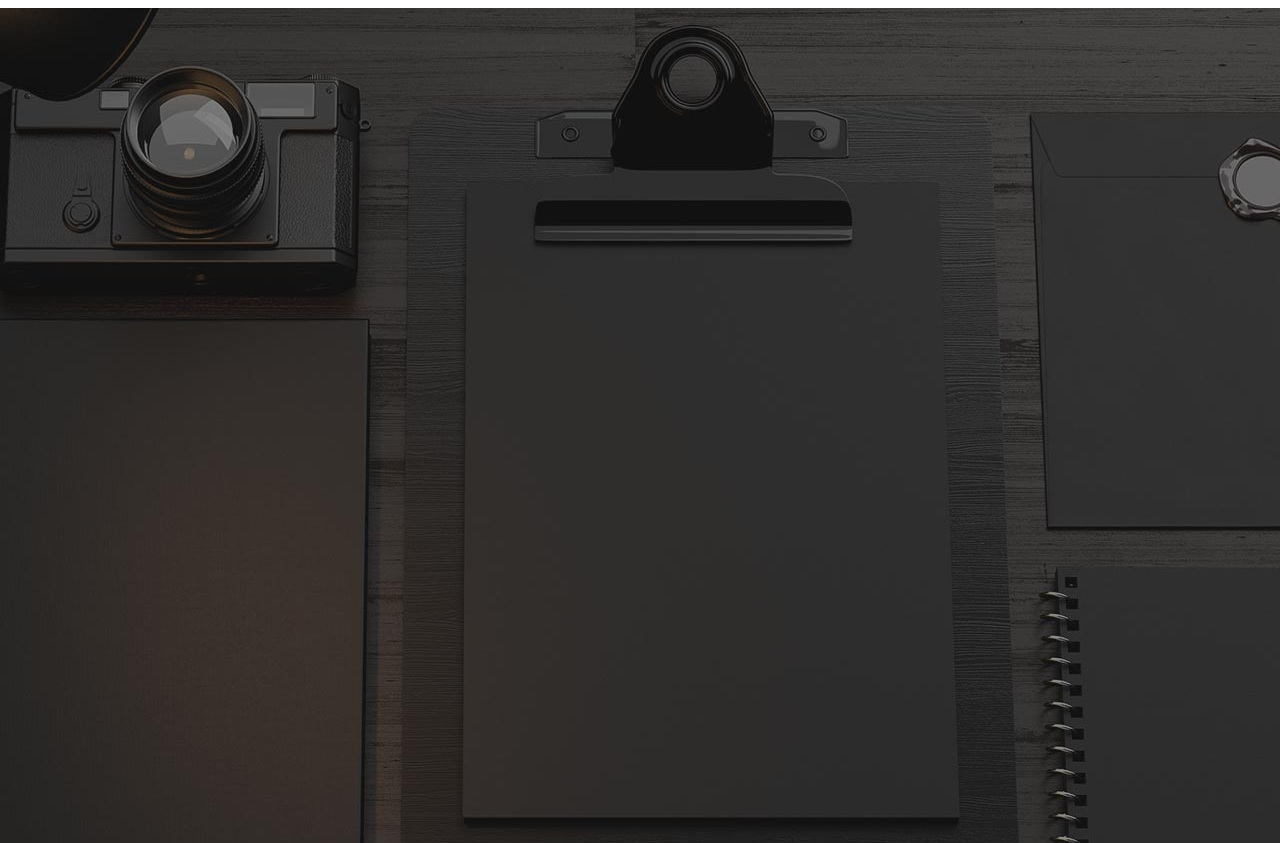
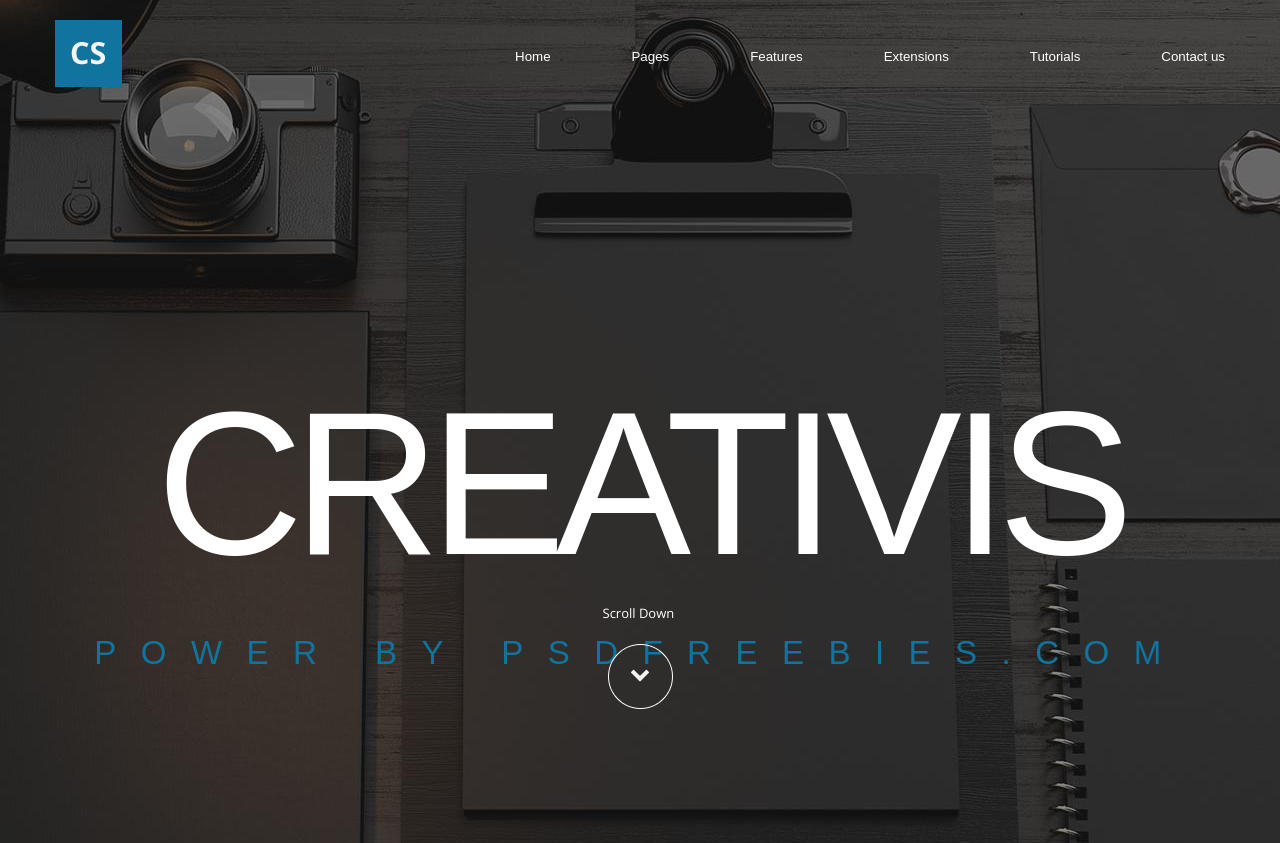
Before and after one commit to MashaKosher/PRI_1laba, a plain HTML site: page index.html in a window 1280 px wide. Shown: the top 843 px of the page. Drawn offline with nearby package versions, Linux system fonts and the light colour scheme; a web font is replaced by a local one.

Commit message:
first commit from my part

```diff
--- a/index.html
+++ b/index.html
@@ -1,23 +1,71 @@
 <!DOCTYPE html>
 <html lang="en">
+
 <head>
   <meta charset="UTF-8" />
   <meta name="viewport" content="width=device-width, initial-scale=1.0" />
   <title>Document</title>
-    <link rel="stylesheet" href="static/style/style.css">
+  <link rel="stylesheet" href="static/style/style.css" />
+  <link href="https://fonts.cdnfonts.com/css/gotham-6" rel="stylesheet">
+  <link rel="preconnect" href="https://fonts.gstatic.com">
+  <link href="https://fonts.googleapis.com/css2?family=Open+Sans:wght@400;700&display=swap" rel="stylesheet">
 </head>
-
-
 
 <body>
   <!-- главный div -->
   <div class="main-container">
+    <!-- первый div -->
+    <div class="first-layer-container">
+      <div class="first-layer-one-container">
 
-        <!-- первый div -->
-        <div class="first-layer-container">  </div>
+        <div>
+          <img src="static/images/FirstLayer/CS.png" alt="" />
+          <!-- <div class="first-layer-one-container-image"><img src="static/images/FirstLayer/Rectangle9.png" alt=""></div> -->
+        </div>
+        <ul>
+          <li><a href="">Home</a></li>
+          <li><a href="">Pages</a></li>
+          <li><a href="">Features</a></li>
+          <li><a href="">Extensions</a></li>
+          <li><a href="">Tutorials</a></li>
+          <li><a href="">Contact us</a></li>
+        </ul>
+      </div>
+
+      <div class="first-layer-two-container">
+        <div>
+          <p class="text-layer1-one-container">CREATIVIS</p>
+        </div>
+        <div>
+          <p class="text-layer1-two-container">POWER BY PSDFREEBIES.COM</p>
+        </div>
+      </div>
+
+      <div class="first-layer-three-container">
+        <div>
+          <p>Scroll Down</p>
+        </div>
+        <div><img src="" alt=""></div>
+        <div class="first-layer-three-DIVcontainer">
+          <img src="static/images/FirstLayer/thing.png" alt="">
+        </div>
+
+      </div>
+    </div>
 
     <!-- второй div -->
-        <div class="second-layer-container"> </div>
+    <div class="second-layer-container">
+      <div class="w-container">
+        <p>WE ARE AWESOME AGENCY</p>
+      </div>
+
+      <div class="secnd-icon-container">
+        <div><img src="static/images/SecondLayer/Ellipse1copy3.png" alt=""></div>
+        <div><img src="static/images/SecondLayer/Ellipse1copy3.png" alt=""></div>
+        <div><img src="static/images/SecondLayer/Ellipse1copy3.png" alt=""></div>
+        <div><img src="static/images/SecondLayer/Ellipse1copy3.png" alt=""></div>
+      </div>
+    </div>
 
     <!-- третий div -->
     <div class="third-layer-container">
@@ -48,10 +96,7 @@
 
     <!-- десятый div -->
     <div class="tenth-layer-container"></div>
-
-
   </div>
-
 </body>
 
 </html>
--- a/static/style/style.css
+++ b/static/style/style.css
@@ -4,6 +4,12 @@
     flex-direction: column;
     align-items: center;
 
+
+}
+
+body{
+    margin: 0;
+    padding: 0;
 }
 
 
@@ -13,18 +19,142 @@
     background-image: url(backgroundimage/FirstLayerBackground/Layer962.png);
     width: 1600px;
     height: 880px;
+    display: flex;
+    flex-direction: column;
+    align-items: center;
+    /* justify-content: space-between; */
 }
 
+.first-layer-one-container{
+    width: 1170px;
+    padding-top: 20px;
+    display: flex;
+    flex-direction: row;
+    align-items: center;
+    justify-content: space-between;
+}
+
+.first-layer-one-container>ul{
+    width: 710px;
+    display: inline-flex;
+    flex-direction: row;
+    align-items: center;
+    justify-content: space-between;
+    list-style: none;
+}
+
+.first-layer-one-container>ul>li>a{
+    color: white ;
+    font-family: 'Myriad Pro', sans-serif;
+    font-size: 10pt;
+    font: optional;
+    text-decoration: none;
+}
+
+.first-layer-two-container{
+    padding-top: 390px;
+    height: 110px;
+    width: 836px;
+    display: flex;
+    justify-content: center;
+    flex-direction: column;
+    align-items: center;
+    margin: 0;
+}
+
+.first-layer-two-container>div{
+    margin: 0;
+    padding: 0;
+    /* display: inline; */
+}
+
+.text-layer1-one-container{
+    display: inline;
+    font-family: 'Gotham Bold', sans-serif;
+    color: white;
+    font-size: 152.54pt;
+    letter-spacing: -0.05em;
+}
+
+.text-layer1-two-container{
+    display: inline-flex;
+    font-family: 'Gotham Medium',sans-serif ;
+    color: #11749e;
+    letter-spacing: 0.74em;
+    white-space: nowrap;
+    font-size: 24.79pt;
+}
+
+.first-layer-three-container{
+    display: flex;
+    justify-content: center;
+    align-items: center;
+    width: 168px;
+    flex-direction: column;
+    padding-bottom: 20px;
+    font-size: small;
+
+}
+
+.first-layer-three-container>div>p{
+    font-family: 'Open Sans', sans-serif;
+    width: 75px;
+    height: 11px;
+    white-space: nowrap;
+    color: white;
+}
+
+.first-layer-three-DIVcontainer{
+    width: 65px;
+    height: 65px;
+    text-align: center;
+    background-image: url(backgroundimage/FirstLayerBackground/Ellipse2.png);
+}
+
+.first-layer-three-DIVcontainer>img{
+    margin-top: 25px;
+}
 
 /* второй div */
 .second-layer-container{
     background-image: url(backgroundimage/SecondLayerBackground/Rectangle2.png);
     width: 1600px;
     height: 738px;
-
-
+    display: flex;
+    flex-direction: column;
+    align-items: center;
 }
 
+.w-container{
+    margin-top: 100px;
+    height: 176px;
+    width: 184px;
+    background-image: url(backgroundimage/SecondLayerBackground/W.png);
+    display: flex;
+    justify-content: center;
+    align-items: center;
+}
+
+.w-container>p{
+    font-family: 'Gotham Medium',sans-serif;
+    font-size: 37.55pt;
+    white-space: nowrap;
+    color: white;
+}
+
+.secnd-icon-container{
+    margin-top: 68px;
+
+    display: flex;
+    /* flex-direction: row; */
+    /* align-items: center; */
+    justify-content: space-between;
+    /* width: 270px; */
+}
+
+.secnd-icon-container>div{
+    width: 270px;
+}
 
 /* третий div */
 .third-layer-container{
@@ -73,19 +203,3 @@
     width: 801px;
     height: 474px;
 }
-
-#govno{
-    height: 380px;
-    width: 380px;
-    background-color: black;
-    justify-content: center;
-    align-items: center;
-    display: flex;
-}
-
-#zalypa{
-    height: 100px;
-    width: 100px;
-
-    background-color: brown;
-}
```
Also changed, not shown: index2.html (deleted, +0 -22 lines), static/images/FirstLayer/CS.png (added), static/images/FirstLayer/Rectangle9.png (added), static/images/FirstLayer/thing.png (added), static/images/SecondLayer/Ellipse1copy3.png (added), static/style/backgroundimage/FirstLayerBackground/Ellipse2.png (added), static/style/backgroundimage/SecondLayerBackground/W.png (added). Lines whose indentation alone changed are shown as unchanged.
